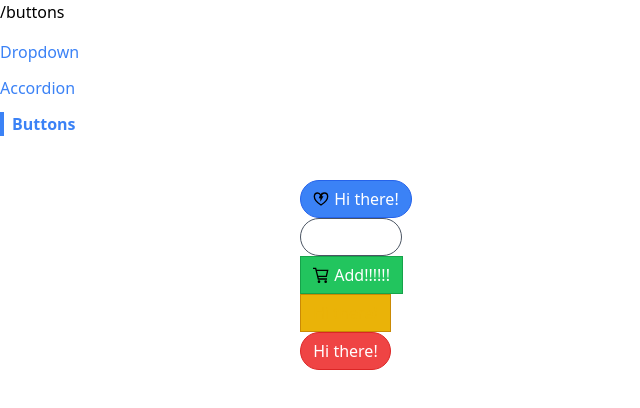
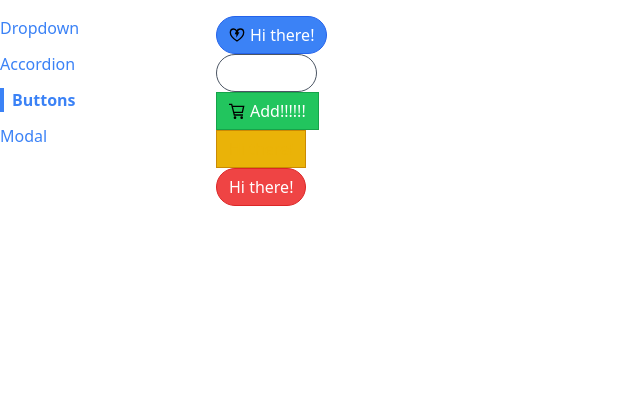
Before and after one commit to TIDIALLO/react-and-redux-repository, a React (Create React App) app in the folder comps/: page /buttons in a window 1280 px wide. Shown: the top 408 px of the page, without its empty margins (0-640 px from the left). Built offline with nearby package versions, Linux system fonts and the light colour scheme.

Commit message:
Creating portal with react DOM

```diff
--- a/comps/src/App.js
+++ b/comps/src/App.js
@@ -3,24 +3,27 @@ import Route from "./components/Route";
 import AccordionPage from "./pages/AccordionPage";
 import DropdownPage from "./pages/DropdownPage";
 import ButtonPage from "./pages/ButtonPage";
+import ModalPage from "./pages/ModelPage";
 function App() {
-    return (
-        <div className="container mx-auto grid grid-col-6 gap-4 mt-4" >
-
-            <Sidebar></Sidebar>
+     return (
+            <div className="container mx-auto grid grid-cols-6 gap-4 mt-4">
+            <Sidebar />
             <div className="col-span-5">
-                <Route path="/accordion"> <AccordionPage></AccordionPage> </Route>
+                <Route path="/accordion">
+                    <AccordionPage />
+                </Route>
+                <Route path="/">
+                    <DropdownPage />
+                </Route>
+                <Route path="/buttons">
+                    <ButtonPage />
+                </Route>
+                <Route path="/modals">
+                    <ModalPage  />
+                </Route>
             </div>
-            <div>
-                <Route path="/"> <DropdownPage></DropdownPage> </Route>
             </div>
-            <div>
-                <Route path="/buttons"> <ButtonPage></ButtonPage> </Route>
-            </div>
-        </div>
-
-
-    );
+          );
 }
 
 export default App;
--- /dev/null
+++ b/comps/src/components/Modal.js
@@ -0,0 +1,8 @@
+
+function Modal() {
+    return (
+        <div>Modal</div>
+    );
+}
+
+export default Modal;
--- a/comps/src/components/Sidebar.js
+++ b/comps/src/components/Sidebar.js
@@ -4,24 +4,24 @@ function Sidebar() {
     const links = [
         { label: 'Dropdown', path: '/' },
         { label: 'Accordion', path: '/accordion' },
-        { label: 'Buttons', path: '/buttons' }
+        { label: 'Buttons', path: '/buttons' },
+        { label: 'Modal', path: '/modals' }
     ];
 
-    const rendereLinkks = links.map((link) => {
-        return <Link
+    const rendereLinks = links.map((link) => {
+        return( <Link
                     key={link.label}
                     to={link.path}
                     className="mb-3"
                     activeClassName = "font-bold border-l-4 border-blue-500 pl-2"
                 >
                     {link.label}
-                </Link>
+                </Link>)
     });
-
     return (
         <div className="sticky top-0 overflow-y-scroll flex flex-col item-start">
-            {rendereLinkks}
+            {rendereLinks}
         </div>
     )
-}
+};
 export default Sidebar;
--- a/comps/src/context/navigation.js
+++ b/comps/src/context/navigation.js
@@ -13,17 +13,17 @@ function NavigationProvider({ children }) {
         };
         window.addEventListener('popstate', handler);
 
-        return window.addEventListener('popstate', handler);
+        return () =>{
+            window.removeEventListener('popstate', handler);
+        }
     }, []);
 
     const navigate = (to) =>{
         window.history.pushState({}, '', to);
         setCurrentPath(to);
     }
-
     return (
-        <NavigationContext.Provider value={{currentPath, navigate                   }}>
-            {currentPath}
+        <NavigationContext.Provider value={{currentPath, navigate}}>
             {children}
         </NavigationContext.Provider>
     )
--- a/comps/src/pages/DropdownPage.js
+++ b/comps/src/pages/DropdownPage.js
@@ -12,7 +12,7 @@ function DropdownPage() {
         {label: 'blue', value: 'blue'},
     ]
     return (
-    <div className="flex ">
+    <div className="flex">
         <Dropdown
             options={options}
             value={selection}
--- /dev/null
+++ b/comps/src/pages/ModelPage.js
@@ -0,0 +1,21 @@
+import Modal from "../components/Modal";
+import Button from "../components/Button";
+import { useState } from "react";
+function ModalPage(){
+    const [showModal, setShowModal] = useState(false);
+
+    const handleClick = () =>{
+        setShowModal(true);
+    }
+
+
+    return(
+        <div>
+            <Button onClick={handleClick} primary >Open Modal</Button>
+            {showModal && <Modal/>} ce
+            {/* la ligne précédente signifie si showModal===true alors afficher Modal */}
+        </div>
+    )
+}
+
+export default ModalPage;
```
